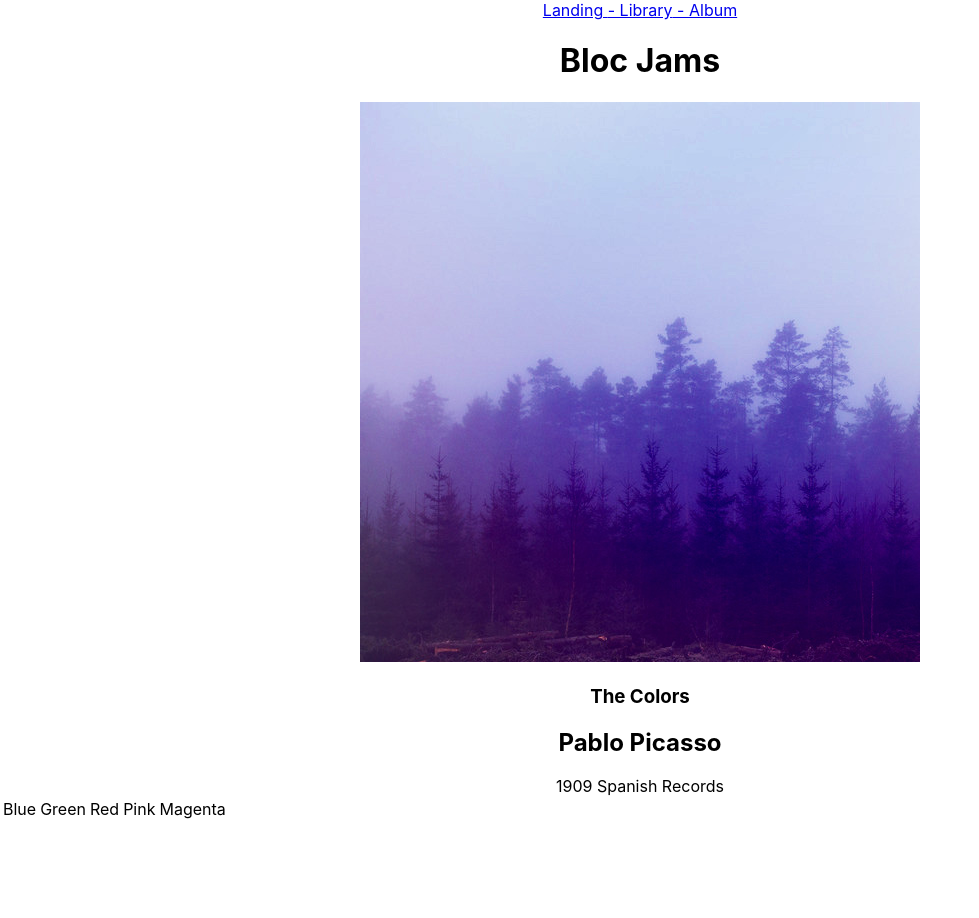
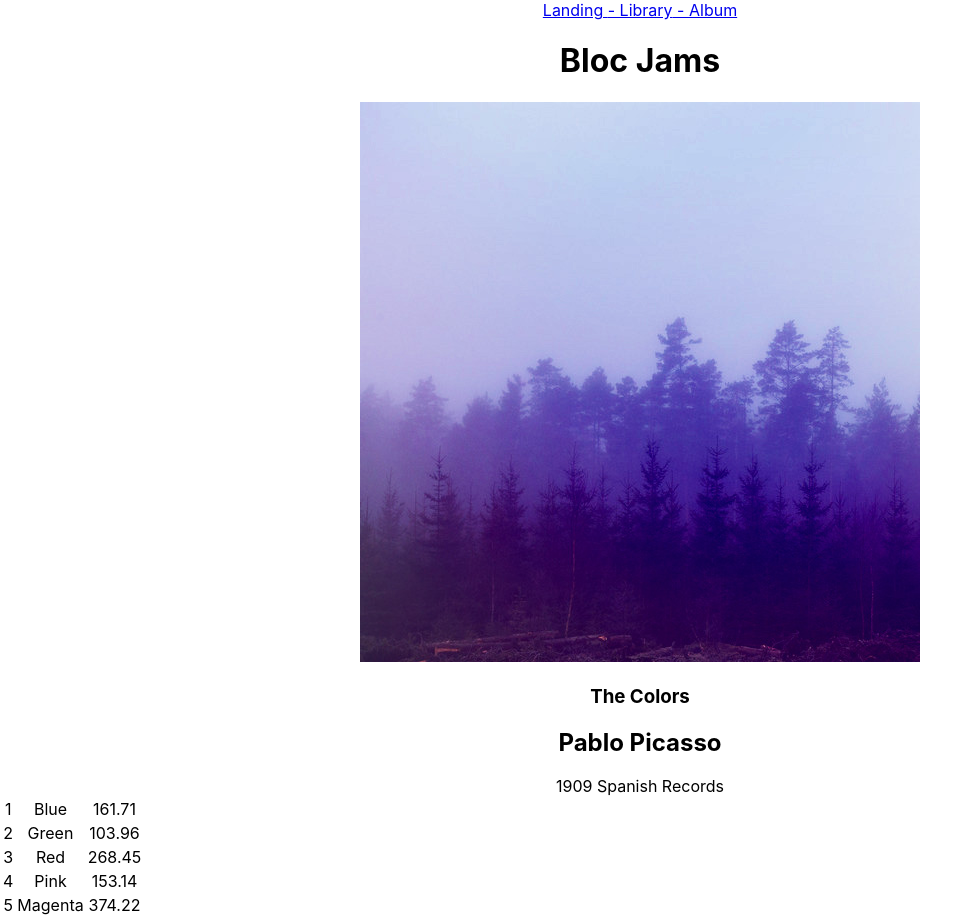
Before and after one commit to JuneDev5779/bloc-jams-react, a React (Create React App) app: page /album/the-colors in a window 1280 px wide. Shown: the whole page, without its empty margins (0-979 px from the left). Before the commit the page ends 822 px from the top, so only its background shows below. Built offline with nearby package versions, Linux system fonts and the light colour scheme.

Commit message:
assignment-55-components-album-submission-attempt-2

```diff
--- a/src/components/Album.js
+++ b/src/components/Album.js
@@ -35,7 +35,11 @@ class Album extends Component {
             <tbody>
               {
                 this.state.album.songs.map( (song, index) =>
-                  <td className="song-title-row">{song.title}</td>
+                  <tr className="song" key={index}>
+                    <td className="song-number">{index+1}</td>
+                    <td className="song-title-row">{song.title}</td>
+                    <td className="song-duration-row">{song.duration}</td>
+                  </tr>
                 )
               }
             </tbody>
```
